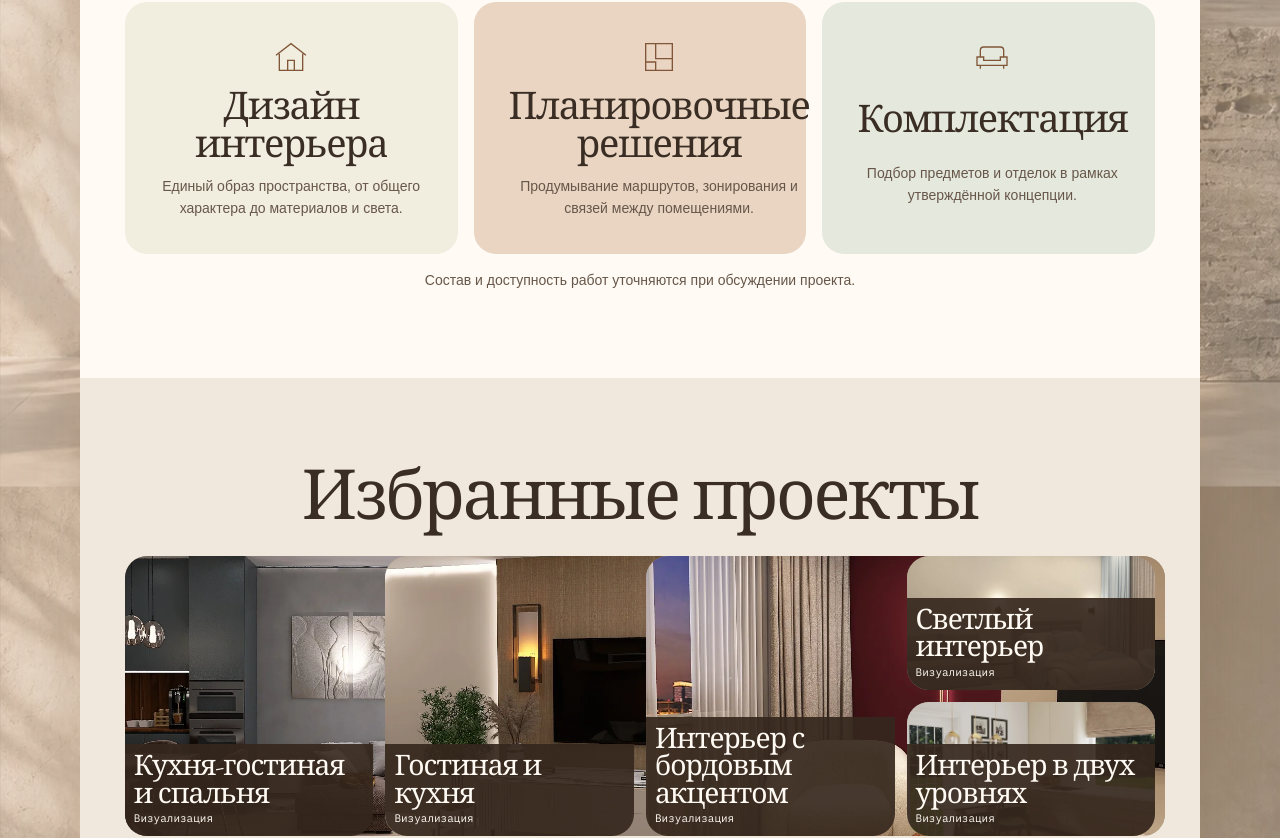
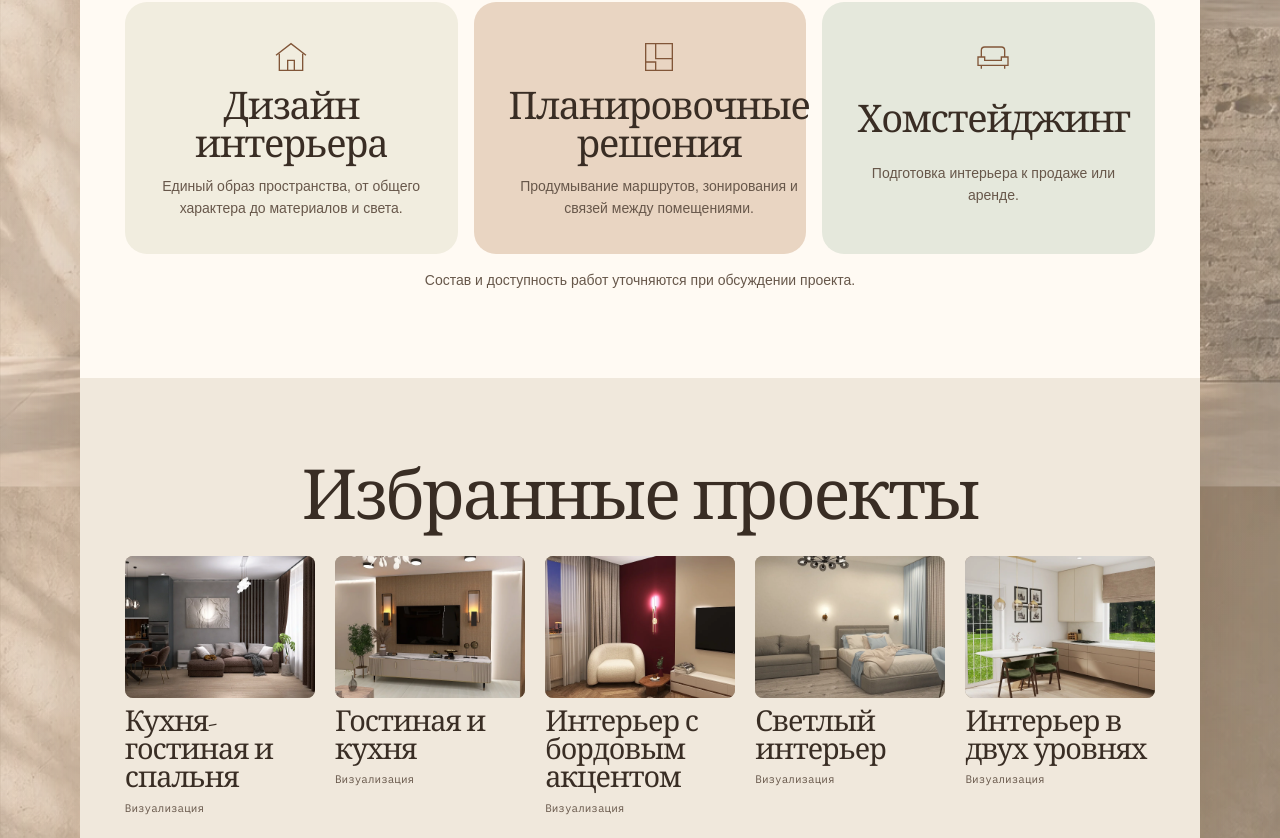
Before and after one commit to Wuchi702/artstudio, a Next.js app: page / in a window 1280 px wide. Shown: the part 1113-1951 px from the top of the page. Built offline with nearby package versions, Linux system fonts and the light colour scheme; no server answers.

Commit message:
Simplify featured projects and introduce home staging

```diff
--- a/app/page.tsx
+++ b/app/page.tsx
@@ -12,7 +12,7 @@ import { pageMetadata } from '@/lib/metadata';
 const cover = imagery.light;
 export const metadata = pageMetadata('/', 'Дизайн интерьера', site.description, cover);
 
-const scopes = ['design', 'planning', 'procurement'];
+const scopes = ['design', 'planning', 'home-staging'];
 const icons = [
   'M3 11l9-7 9 7M5 10v10h14V10M10 20v-6h4v6',
   'M4 4h16v16H4zM10 4v9h10M4 15h6v5',
@@ -48,10 +48,9 @@ export default async function Home() {
     </section>
     <section className="studio-projects" id="work" aria-labelledby="projects-title">
       <h2 id="projects-title">Избранные проекты</h2>
-      <div className="studio-mosaic">
+      <div className="studio-project-grid">
         {projects.slice(0, 5).map((project, index) => <ProjectCard key={project.id} project={project} index={index} />)}
       </div>
-      <TextLink href="/projects">Смотреть все проекты</TextLink>
     </section>
     <div className="studio-bottom">
       <section className="studio-about" aria-labelledby="about-title">
--- a/app/stone.css
+++ b/app/stone.css
@@ -51,16 +51,23 @@ h1,h2,h3 { font-family: var(--display); font-weight: 500; letter-spacing: -.035e
 .studio-service-card h3 { font-size: clamp(28px,3vw,38px); }
 .studio-service-card p { color: var(--muted); font-size: 14px; }
 .studio-projects { background: #f0e8dc; }
-.studio-mosaic { display: grid; grid-template-columns: repeat(4,minmax(0,1fr)); grid-template-rows: repeat(2, minmax(0,1fr)); gap: 12px; }
-.studio-mosaic .project-card { grid-column: auto; margin: 0; position: relative; min-width: 0; }
-.studio-mosaic .project-card:nth-child(-n+3) { grid-row: span 2; }
-.studio-mosaic .project-card-link,.studio-mosaic .project-visual,.studio-mosaic .project-card-photo { height: 100%; }
-.studio-mosaic .project-card-photo { aspect-ratio: 1.85; }
-.studio-mosaic .project-card-caption { position: absolute; inset: auto 0 0; display: block; padding: 9px; border: 0; min-height: auto; border-radius: 0 0 var(--stone-radius) var(--stone-radius); background: #35271de8; color: var(--light); text-align: left; }
-.studio-mosaic .project-card-caption :is(h2,h3) { font-size: clamp(20px,2.2vw,32px); }
-.studio-mosaic .project-card-caption p { color: var(--light); margin-top: 3px; }
-.studio-mosaic .project-card-caption > :is(.project-index,.arrow),.studio-mosaic .project-hover { display: none; }
-.studio-projects > .text-link { margin-top: 20px; }
+.studio-project-grid {
+  display: grid;
+  grid-template-columns: repeat(5, minmax(0, 1fr));
+  gap: clamp(14px, 1.6vw, 24px);
+  text-align: left;
+}
+.studio-project-grid .project-card { grid-column: auto; margin: 0; }
+.studio-project-grid .project-card-photo { aspect-ratio: 4 / 3; border-radius: 8px; }
+.studio-project-grid .project-card-caption {
+  display: block;
+  min-height: 0;
+  padding: 10px 0 0;
+  border: 0;
+}
+.studio-project-grid .project-card-caption h3 { font-size: clamp(21px, 2.25vw, 31px); }
+.studio-project-grid .project-card-caption > :is(.project-index,.arrow),
+.studio-project-grid .project-hover { display: none; }
 .studio-bottom { display: grid; grid-template-columns: 1fr 1fr; gap: clamp(20px, 4vw, 52px); align-items: start; }
 .studio-about .photo-frame { aspect-ratio: 1.12; }
 .studio-about img { object-position: center 28%; }
@@ -95,9 +102,7 @@ h1,h2,h3 { font-family: var(--display); font-weight: 500; letter-spacing: -.035e
   .studio-panel,.site-header,.site-footer { border-radius: 0; }
   .studio-hero h1 { font-size: clamp(39px, 13vw, 82px); overflow-wrap: normal; }
   .studio-hero .photo-frame { aspect-ratio: 1.32; }
-  .studio-mosaic { grid-template-columns: repeat(2,minmax(0,1fr)); grid-template-rows: none; }
-  .studio-mosaic .project-card:nth-child(-n+3) { grid-row: auto; }
-  .studio-mosaic .project-card-photo { aspect-ratio: 1; }
+  .studio-project-grid { grid-template-columns: repeat(2, minmax(0, 1fr)); }
   .studio-bottom { grid-template-columns: 1fr; }
 }
 @media (max-width: 470px) {
--- a/data/site.ts
+++ b/data/site.ts
@@ -47,10 +47,10 @@ export const services: Service[] = [
     outcome: 'Понятная схема организации пространства с учётом привычек жильцов.'
   },
   {
-    id: 'procurement', title: 'Комплектация', available: false,
-    description: 'Подбор предметов и отделок в рамках утверждённой концепции.',
-    scope: ['Списки позиций', 'Проверка размеров и сроков', 'Подбор альтернатив'],
-    outcome: 'Спецификация с совместимыми позициями для закупки.'
+    id: 'home-staging', title: 'Хомстейджинг', available: false,
+    description: 'Подготовка интерьера к продаже или аренде.',
+    scope: ['Оценка пространства', 'Рекомендации по расстановке мебели', 'Подбор текстиля и декора'],
+    outcome: 'План подготовки интерьера к фотосъёмке и показам.'
   },
   {
     id: 'supervision', title: 'Авторский надзор', available: false,
```
